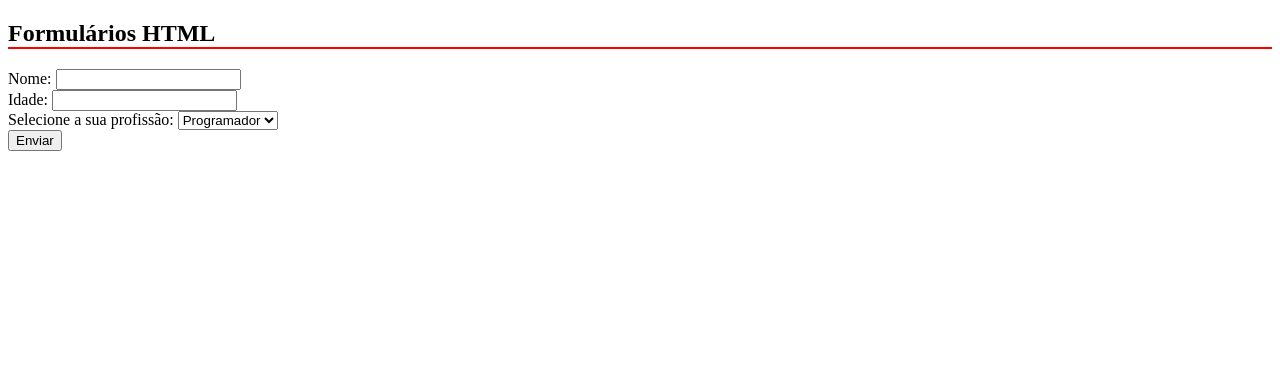
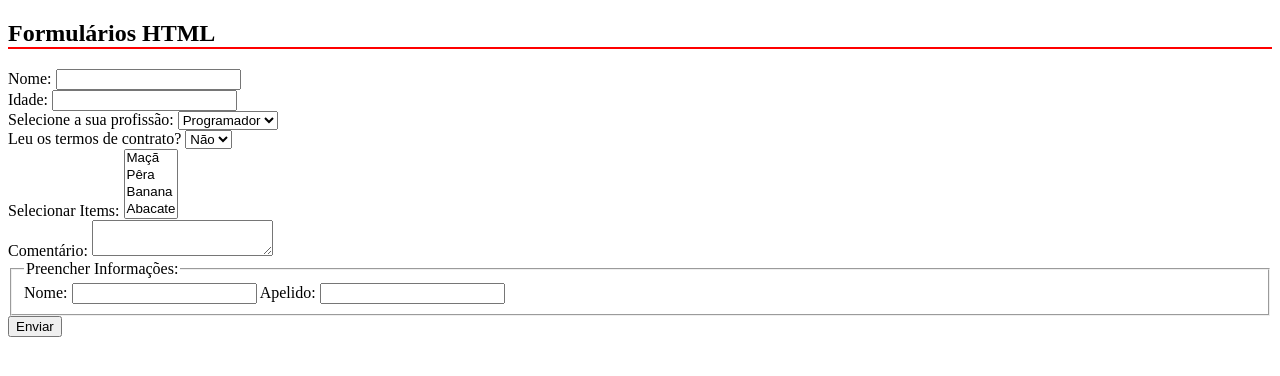
Before and after one commit to MiguelHAndrade/formacao_front-end, a plain HTML site: page formacao_front-end/5-FORM/index.html in a window 1280 px wide. Drawn offline with Linux system fonts and the light colour scheme; files that its build step writes are made by us from their sources.

Commit message:
Lesson: 107

```diff
--- a/formacao_front-end/5-FORM/index.html
+++ b/formacao_front-end/5-FORM/index.html
@@ -30,6 +30,40 @@
                 <option value="devops">DevOps</option>
             </select>
         </div>
+        <!-- 7 - atributo selected -->
+        <div>
+            <label for="contract">Leu os termos de contrato?</label>
+            <select name="contract">
+                <option value="sim">Sim</option>
+                <option value="não" selected>Não</option>
+            </select>
+        </div>
+        <!-- 8 - multiplas opções -->
+        <div>
+            <label for="items">Selecionar Items:</label>
+            <select name="items" multiple>
+                <option value="maçã">Maçã</option>
+                <option value="pêra">Pêra</option>
+                <option value="banana">Banana</option>
+                <option value="abacate">Abacate</option>
+                <option value="laranja">Laranja</option>
+            </select>
+        </div>
+        <!-- 9 - textarea -->
+        <div>
+            <label for="comment">Comentário:</label>
+            <textarea name="comment"></textarea>
+        </div>
+        <!-- 10 - fieldset e legend-->
+        <div>
+            <fieldset>
+                <legend>Preencher Informações:</legend>
+                <label for="firstname">Nome:</label>
+                <input type="text" name="firstname">
+                <label for="lastname">Apelido:</label>
+                <input type="text" name="lastname">
+            </fieldset>
+        </div>
 
         <!-- 5 - envio de from -->
         <input type="submit" value="Enviar">
```
